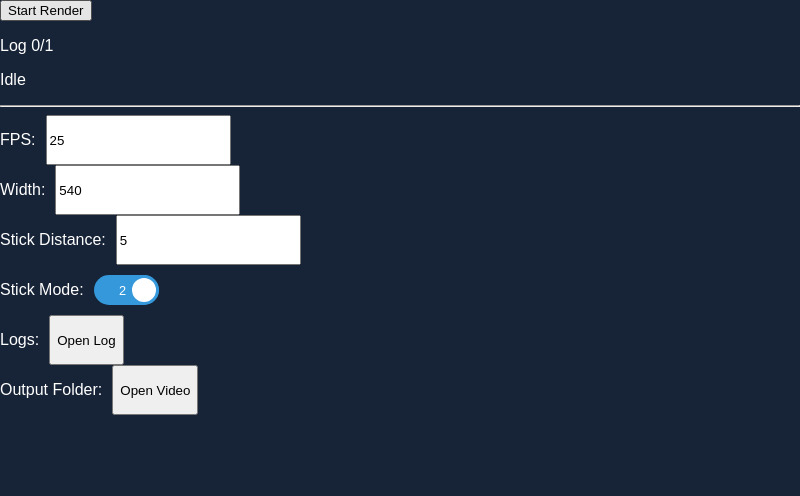
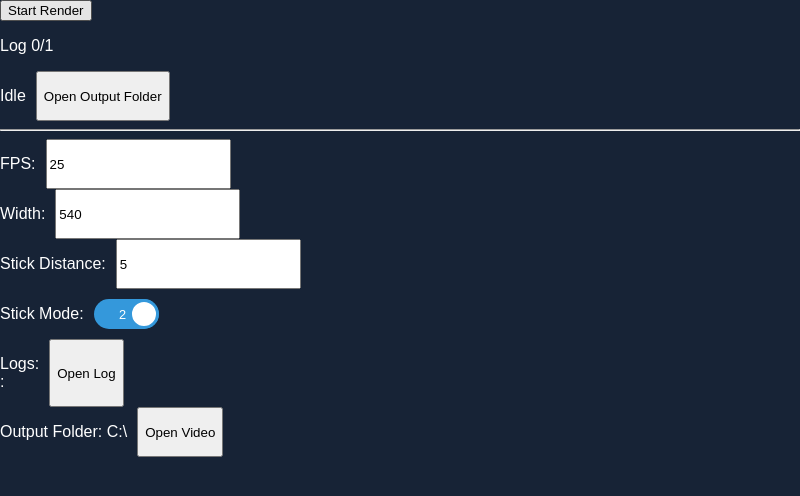
Before and after one commit to LinoSchmidt/StickExporterTX, an Electron app: page src/index.html in a window 800 px wide. Drawn offline with Linux system fonts and the light colour scheme; no server answers.

Commit message:
Added "Open Output Folder" Button

```diff
--- a/src/index.html
+++ b/src/index.html
@@ -11,7 +11,10 @@
   <body>
     <button onclick="startRender()">Start Render</button>
     <p id="logNumber">Log 0/0</p>
-    <p id="status">Idle</p>
+    <div class="dataDiv">
+      <p id="status">Idle</p>
+      <button onclick="openOutputFolder()">Open Output Folder</button>
+    </div>
     <hr>
     <div class="dataDiv">
       <p>FPS: </p>
--- a/src/js/render.js
+++ b/src/js/render.js
@@ -7,8 +7,8 @@ var fps = 25
 var width = 540
 var stickDistance = 5
 var stickMode2 = true
-var log = " "
-var output = " "
+var log = "C:\\"
+var output = "C:\\"
 
 const statusDisplay = document.getElementById("status");
 const fpsDisplay = document.getElementById("fpsInput");
@@ -211,3 +211,7 @@ function setStickMode() {
     stickMode2 = stickModeDisplay.checked;
     updateSettings();
 }
+
+function openOutputFolder() {
+    require("child_process").exec('start "" "' + output + '"');
+}
```
